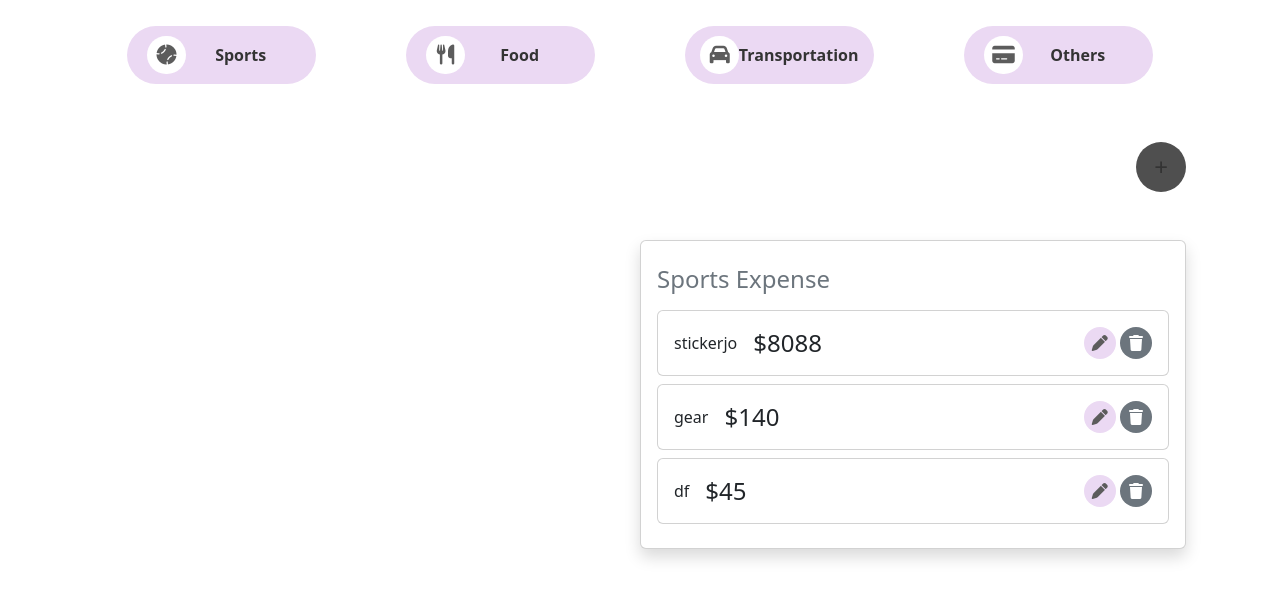
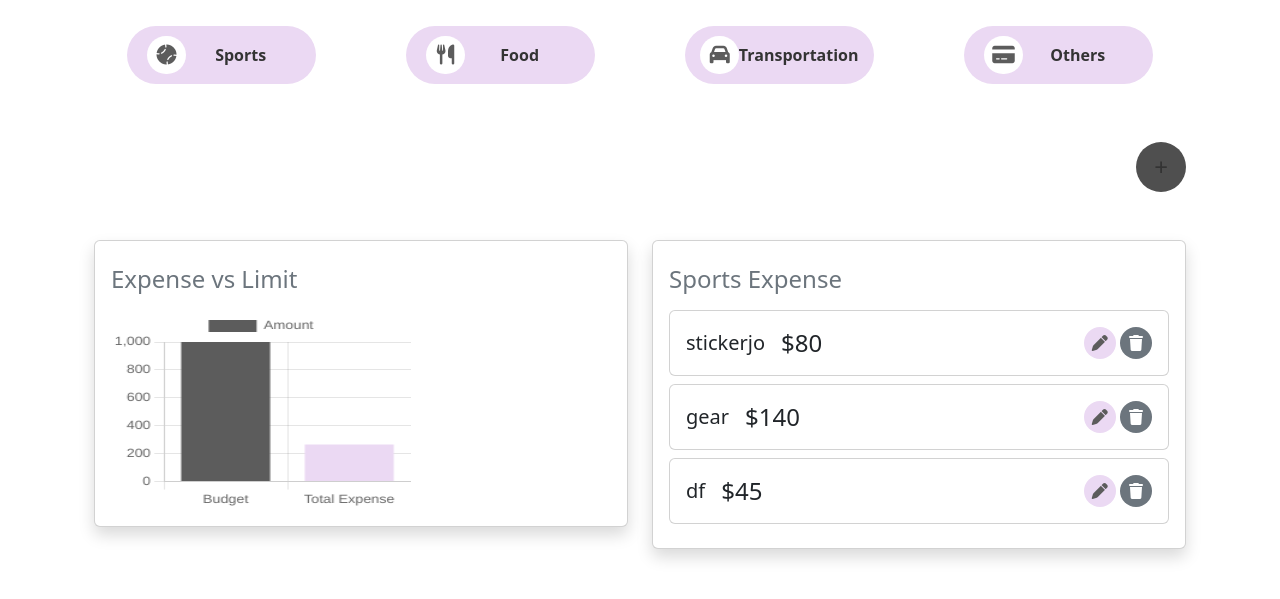
Before and after one commit to rameshMonika/expense-tracker-flask, a Flask app: page / in a window 1280 px wide. Shown: the part 50-649 px from the top of the page. Run offline with Flask 3, Linux system fonts and the light colour scheme.

Commit message:
some changes

```diff
--- a/app.py
+++ b/app.py
@@ -12,14 +12,7 @@ DATA_FILE, CATEGORY = "expenses.json", "sports"
 #  Create Flask App
 app = Flask(__name__)
 
-#  File Detection & Handling
-def load_data():
-    """Loads expense data from a JSON file or initializes it if not found."""
-    if os.path.exists(DATA_FILE):  # 📁 Check if file exists
-        with open(DATA_FILE, "r") as file:
-            return json.load(file)
 
-    return {"categories": {CATEGORY: {"expenses": []}}}
 
 def save_data(data):
     """Saves expense data to a JSON file."""
@@ -30,11 +23,32 @@ def save_data(data):
 def index():
     return render_template("index.html")
 
+
 @app.route("/get_expenses", methods=["GET"])
 def get_expenses():
     """Returns all expenses under the 'sports' category."""
     data = load_data()
     return jsonify(data["categories"][CATEGORY]["expenses"])
+
+#  File Detection & Handling
+def load_data():
+    """Loads expense data from a JSON file or initializes it if not found."""
+    if os.path.exists(DATA_FILE):
+        with open(DATA_FILE, "r") as file:
+            return json.load(file)
+
+    return {"categories": {CATEGORY: {"expenses": []}}}
+
+@app.route("/expense_summary", methods=["GET"])
+def expense_summary():
+    """Returns the limit and total expenses for the sports category."""
+    data = load_data()
+    category_data = data["categories"].get(CATEGORY, {})
+
+    limit = category_data.get("limit", 0)
+    total = sum(expense["amount"] for expense in category_data.get("expenses", []))
+
+    return jsonify({"limit": limit, "total_expense": total})
 
 @app.route("/add_expense", methods=["POST"])
 def add_expense():
@@ -100,15 +114,7 @@ def delete_expense():
 
     return jsonify({"message": "Expense deleted successfully"})
 
-#  Nested Function Calls & Return Statement
-def get_total_expense():
-    """Calculates total expense."""
-    return sum(expense["amount"] for expense in load_data()["categories"][CATEGORY]["expenses"])
 
-@app.route("/total", methods=["GET"])
-def total_expense():
-    """Returns the total expenses."""
-    return jsonify({"total": get_total_expense()})
 
 #  File Management Operations
 @app.route("/backup", methods=["GET"])
--- a/expenses.json
+++ b/expenses.json
@@ -1,10 +1,10 @@
 {
     "categories": {
         "sports": {
-            "limit": 100.0,
+            "limit": 1000.0,
             "expenses": [
                 {
-                    "amount": 8088.0,
+                    "amount": 80.0,
                     "description": "stickerjo"
                 },
                 {
--- a/templates/index.html
+++ b/templates/index.html
@@ -7,13 +7,28 @@
       href="https://cdn.jsdelivr.net/npm/bootstrap@5.3.0/dist/css/bootstrap.min.css"
     />
     <script src="https://cdn.jsdelivr.net/npm/bootstrap@5.3.0/dist/js/bootstrap.bundle.min.js"></script>
-
+    <link
+      href="https://cdn.jsdelivr.net/npm/bootstrap@5.3.0/dist/css/bootstrap.min.css"
+      rel="stylesheet"
+    />
     <link
       rel="stylesheet"
       href="https://cdnjs.cloudflare.com/ajax/libs/font-awesome/6.5.1/css/all.min.css"
     />
+
+    <!-- Chart.js -->
+    <script src="https://cdn.jsdelivr.net/npm/chart.js"></script>
+
+    <!-- <link rel="stylesheet" href="../styles/index.css"> -->
   </head>
+
   <style>
+    #expenseChart {
+      width: 120% !important;
+      height: 200px !important;
+      max-height: 200px !important;
+      margin-top:1em;
+    }
     .row.text-center .col {
       padding: 5px !important;
     }
@@ -68,7 +83,6 @@
     }
 
     .card-body {
-
       align-items: center;
       justify-content: space-between;
       gap: 10px;
@@ -97,6 +111,7 @@
       font-size: 1.5rem; /* Adjust size */
     }
   </style>
+
 
   <body class="container-fluid">
     <nav class="navbar navbar-expand-lg bg-body-tertiary w-100">
@@ -203,14 +218,34 @@
       </div>
 
       <div class="container mt-4">
-        <div class="d-flex justify-content-end">
+        <div class="row">
+          <!-- Expense Tracker Card -->
           <div class="col-md-6">
             <div class="card shadow">
               <div class="card-body">
-                        <h4 class="my-2 text-secondary">Sports Expense</h4> <!-- Grey title -->
+
+
+                <div class="col-md-6">
+                  <h4 class="my-2 text-secondary">Expense vs Limit</h4>
+                  <canvas
+                    id="expenseChart"
+
+                  ></canvas>
+                </div>
+              </div>
+            </div>
+          </div>
+
+          <!-- Sports Expense List -->
+          <div class="col-md-6">
+            <div class="card shadow">
+              <div class="card-body">
+                <h4 class="my-2 text-secondary">Sports Expense</h4>
+                <!-- Grey title -->
 
                 <!-- Separate div for expense list -->
-                        <div class="expense-list mt-3"> <!-- Added spacing -->
+                <div class="expense-list mt-3">
+                  <!-- Added spacing -->
                   <div id="expenseList" class="expense-cards w-100"></div>
                 </div>
               </div>
@@ -218,7 +253,6 @@
           </div>
         </div>
       </div>
-
 
       <!-- Edit Expense Modal -->
       <div
@@ -288,7 +322,7 @@
                     <div class="card mb-2 w-100">
                         <div class="card-body d-flex justify-content-between align-items-center">
                             <div class="d-flex align-items-center">
-                                <p class="card-text mb-0">${expense.description}</p>
+                                <h5 class="card-text mb-0">${expense.description}</h5>
                                 <h5 class="card-title mb-0 ms-3">$${expense.amount}</h5>
                             </div>
                             <div>
@@ -376,6 +410,48 @@
           });
       }
 
+      function fetchExpenseSummary() {
+        fetch("/expense_summary")
+          .then((response) => response.json())
+          .then((data) => {
+            // Update chart data dynamically
+            chart.data.datasets[0].data = [data.limit, data.total_expense];
+            chart.update();
+          })
+          .catch((error) =>
+            console.error("Error fetching expense summary:", error)
+          );
+      }
+
+      // Initialize the chart
+      const ctx = document.getElementById("expenseChart").getContext("2d");
+
+      const chart = new Chart(ctx, {
+        type: "bar",
+        data: {
+          labels: ["Budget", "Total Expense"],
+          datasets: [
+            {
+              label: "Amount",
+              data: [0, 0], // Placeholder values, will be replaced by API data
+              backgroundColor: ["#5c5c5c", "#ebd9f3"],
+            },
+          ],
+        },
+        options: {
+          responsive: true,
+          maintainAspectRatio: false, // Allow custom height
+          scales: {
+            y: {
+              beginAtZero: true,
+            },
+          },
+        },
+      });
+
+      // Fetch data and update chart when page loads
+      document.addEventListener("DOMContentLoaded", fetchExpenseSummary);
+
       loadExpenses();
     </script>
   </body>
```
Also changed, not shown: styles/index.css (added). Lines whose indentation alone changed are shown as unchanged.
